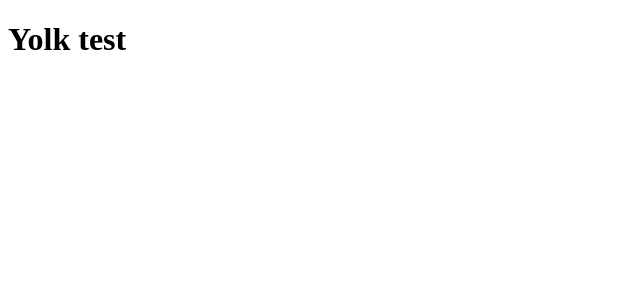
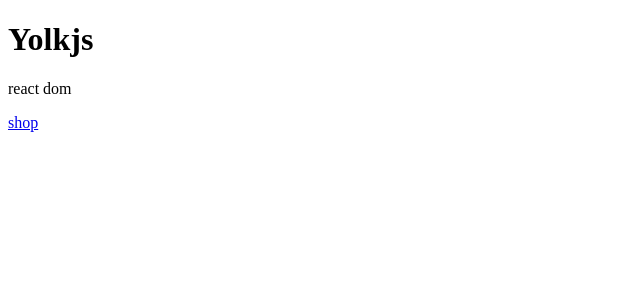
Before and after one commit to liulinboyi/Meact, a React (Create React App) app: page / in a window 1280 px wide. Shown: the top 300 px of the page, without its empty margins (0-640 px from the left). Built offline with nearby package versions, Linux system fonts and the light colour scheme.

Commit message:
feat: 改写一个复杂点的JSX例子

```diff
--- a/src/index.js
+++ b/src/index.js
@@ -1,6 +1,12 @@
 import React from 'react'
 import ReactDOM from 'react-dom'
 
-const App = <h1>Yolk test</h1>
+const App = (
+  <div>
+    <h1>Yolkjs</h1>
+    <p>react dom</p>
+    <a href="https://jd.com">shop</a>
+  </div>
+)
 
 ReactDOM.render(App, document.getElementById('root'))
```
